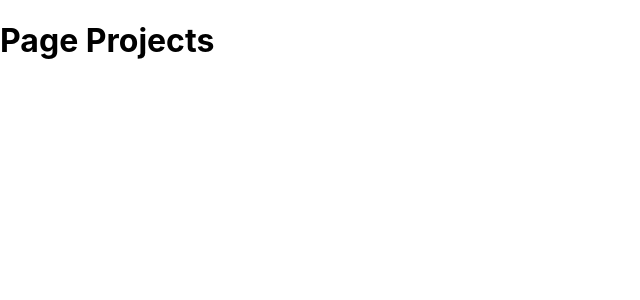
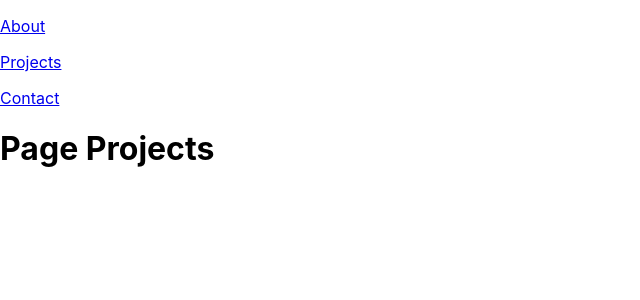
Before and after one commit to marianasaraiva/marianasaraiva.github.io, a React (Create React App) app: page /projects in a window 1280 px wide. Shown: the top 300 px of the page, without its empty margins (0-640 px from the left). Built offline with nearby package versions, Linux system fonts and the light colour scheme.

Commit message:
feat: add Header on pages

```diff
--- a/src/pages/About.js
+++ b/src/pages/About.js
@@ -1,8 +1,10 @@
 import React from 'react';
+import Header from '../components/Header';
 
 function About() {
   return (
     <div>
+      <Header />
       <h1>Page About</h1>
     </div>
   );
--- a/src/pages/Contact.js
+++ b/src/pages/Contact.js
@@ -1,8 +1,10 @@
 import React from 'react';
+import Header from '../components/Header';
 
 function Contact() {
   return (
     <div>
+      <Header />
       <h1>Page Contact</h1>
     </div>
   );
--- a/src/pages/Projects.js
+++ b/src/pages/Projects.js
@@ -1,8 +1,10 @@
 import React from 'react';
+import Header from '../components/Header';
 
 function Projects() {
   return (
     <div>
+      <Header />
       <h1>Page Projects</h1>
     </div>
   );
```
